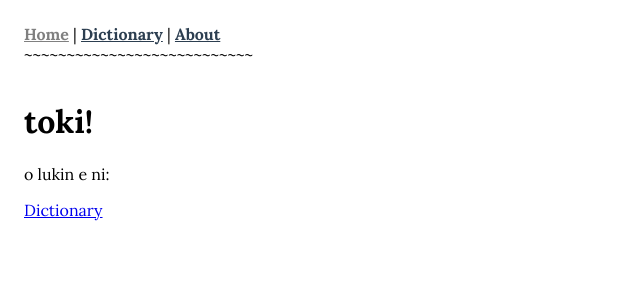
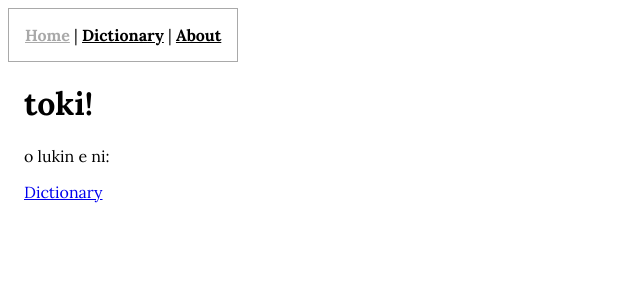
Before and after one commit to cervonwong/toki-pona-site, a Vue app: page / in a window 1280 px wide. Shown: the top 300 px of the page, without its empty margins (0-640 px from the left). Built offline with nearby package versions, Linux system fonts and the light colour scheme.

Commit message:
Style nav

```diff
--- a/src/App.vue
+++ b/src/App.vue
@@ -1,12 +1,11 @@
 <template>
-  <div id="nav">
+  <nav>
     <router-link to="/">Home</router-link>
     |
     <router-link to="/dict">Dictionary</router-link>
     |
     <router-link to="/about">About</router-link>
-    <br />~~~~~~~~~~~~~~~~~~~~~~~~~~~
-  </div>
+  </nav>
   <router-view />
 </template>
 
@@ -17,15 +16,18 @@
   -moz-osx-font-smoothing: grayscale;
 }
 
-#nav {
+nav {
+  border: darkgray 0.1rem;
+  border-style: solid;
   padding: 1rem;
+  display: inline-block;
 
   a {
     font-weight: bold;
-    color: #2c3e50;
+    color: black;
 
     &.router-link-exact-active {
-      color: grey;
+      color: darkgray;
     }
   }
 }
```
